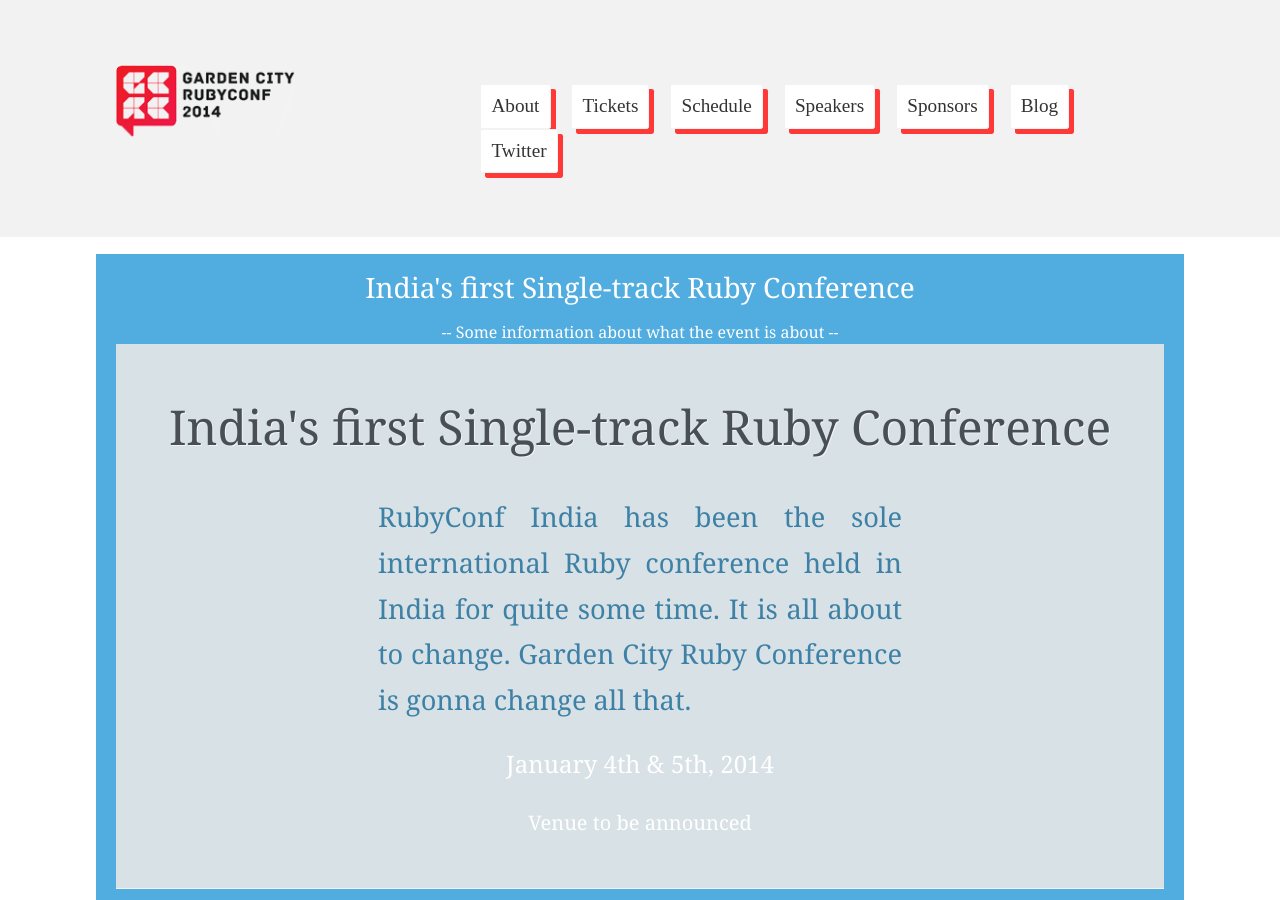
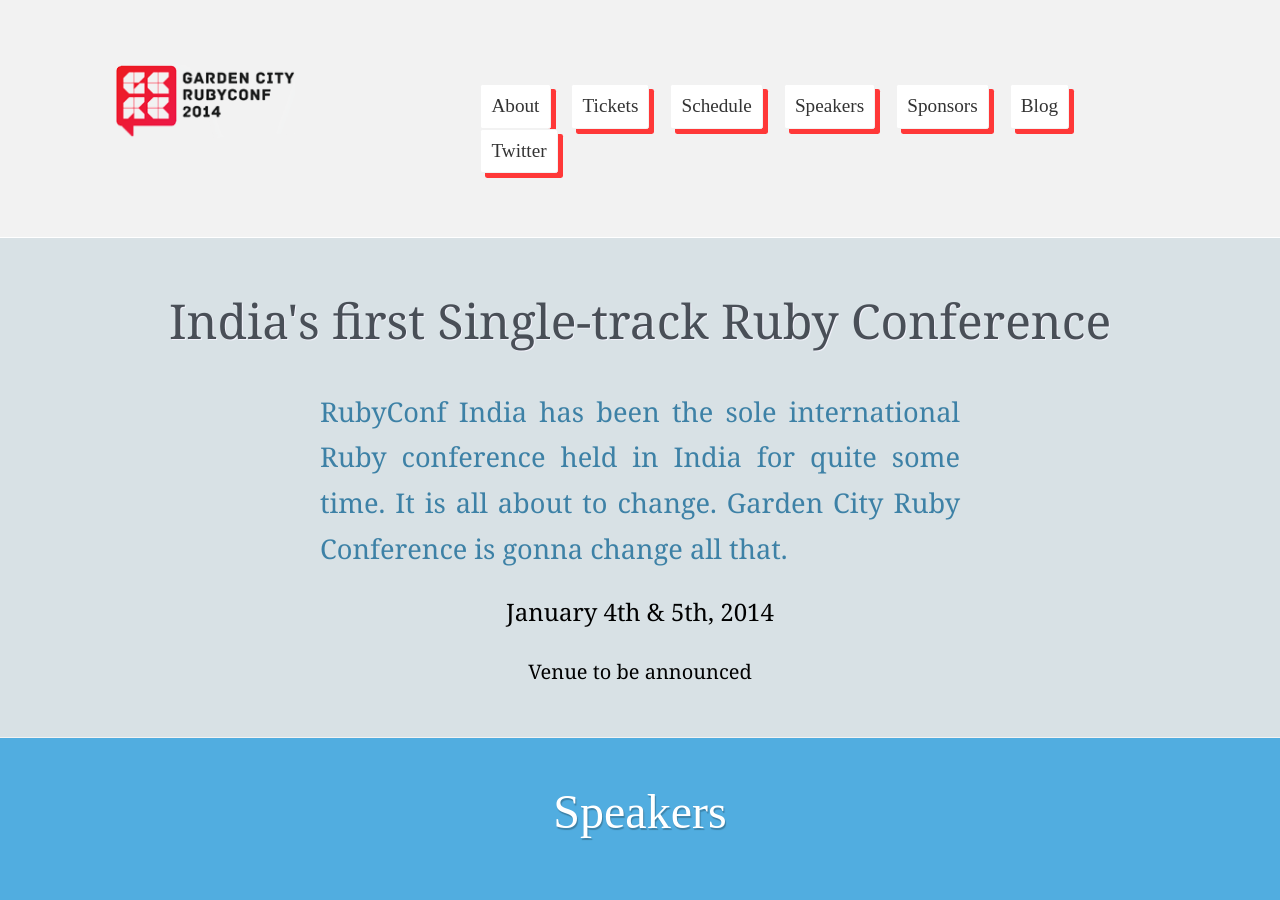
Before and after one commit to GardenCityRuby/GCRC2014, a Jekyll site: the page built from index.html, in a window 1280 px wide and 900 px high. Built offline with Jekyll 4.4.1, drawn with Linux system fonts in a browser that asks for light colours; nearby versions of some CDN libraries.

Commit message:
cleanup the main layout

```diff
--- a/_layouts/page.html
+++ b/_layouts/page.html
@@ -4,7 +4,6 @@
     {% include head.html %}
   </head>
   <body>
-
     <header>
       <div class="wrapper">
         <div class="logo">
@@ -18,42 +17,11 @@
       </div>
     </header>
 
-    <section id="main" class="wrapper">
-    <h2>India's first Single-track Ruby Conference</h2>
-    <p>
-     -- Some information about what the event is about --
-    </p>
+    {{ content }}
 
-     <section class="speaker-intro">
-
-      </section>
-        <h1 class="entry-title">
-            <a href="{{ site.url }}{{ page.url }}">
-              {{ page.title }}
-            </a>
-        </h1><!-- /.entry-title -->
-
-          {% if page.image.feature %}
-          <figure class="featured-image">
-            <img width="480" height="396" src="{{ site.url }}/images/{{ page.image.feature }}" class="attachment-post-thumbnail wp-post-image" alt="{{ page.title }}">
-          </figure><!-- /.featured-image -->
-          {% endif %}
-
-          <div class="entry-content clearfix">
-
-            {{ content }}
-
-          </div><!-- /.entry-content -->
-
-        </article>
-
-      </div>
-    </section>
-
-
-    <footer id="site-footer" role="contentinfo">
+    <footer>
       {% include footer.html %}
-    </footer><!-- /#site-footer -->
-    {% include scripts.html %}
+    </footer>
+    <!--    {% include scripts.html %} -->
   </body>
 </html>
```
